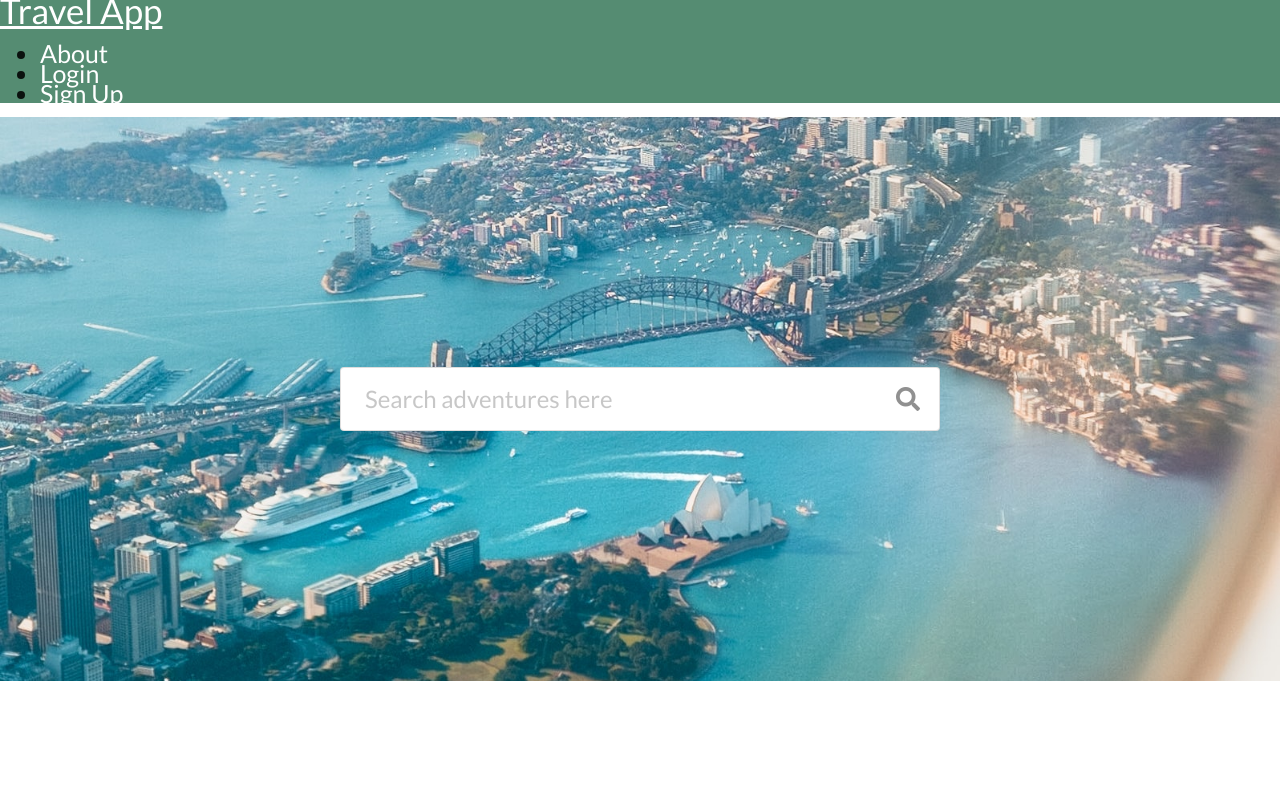
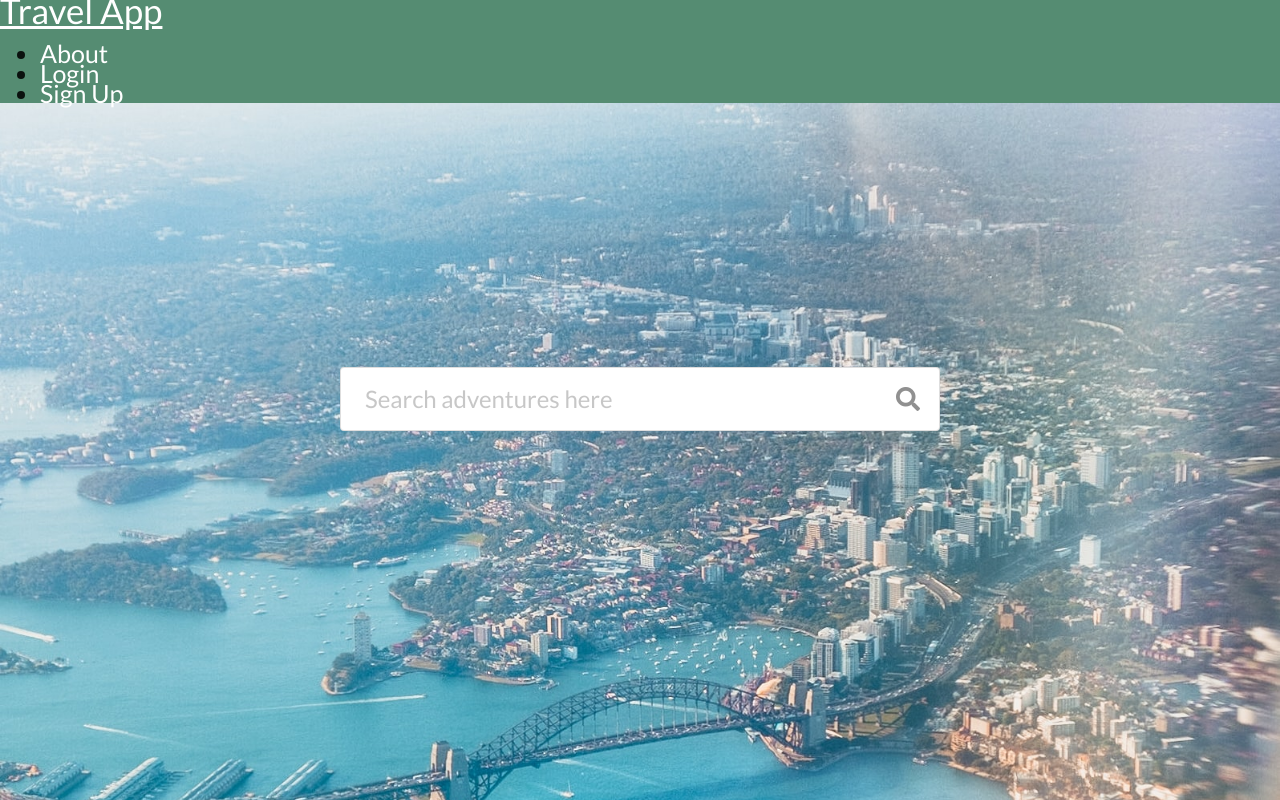
Before and after one commit to Vsmith408/Project3-client, a React (Create React App) app: page / in a window 1280 px wide. Built offline with nearby package versions, Linux system fonts and the light colour scheme.

Commit message:
updating the background image

```diff
--- a/src/components/App.css
+++ b/src/components/App.css
@@ -1,9 +1,14 @@
 .searchBarWrapper {
-  background-image: url(../Images/background-image.jpg);
-  background-size: cover;
+  /* background-image: url(../Images/background-image.jpg); */
+  /* background-size: cover; */
   background-position: center;
   display: flex;
   justify-content: center;
   align-items: center;
   padding: 250px 0;
 }
+body {
+  background-image: url(../Images/background-image.jpg);
+  background-size: cover;
+
+}
```
Also changed, not shown: 1 other file (tests, documents, lock files or other folders).
